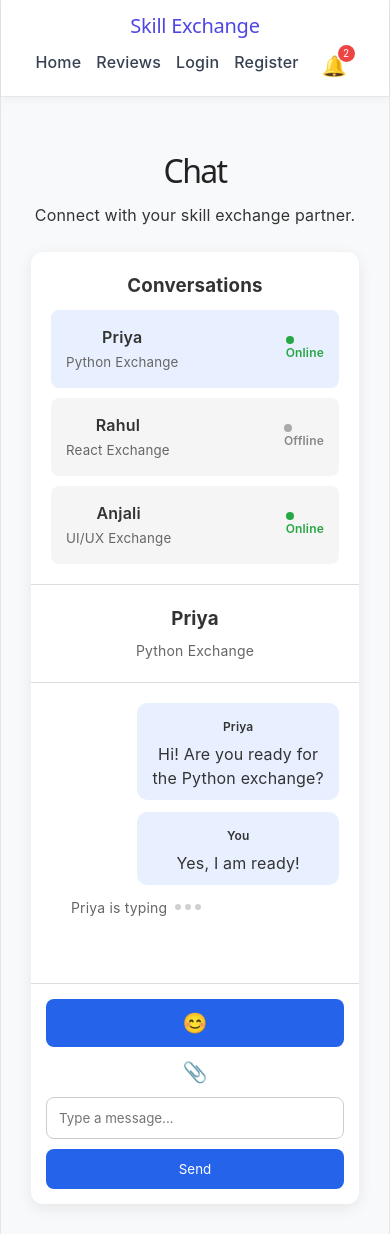
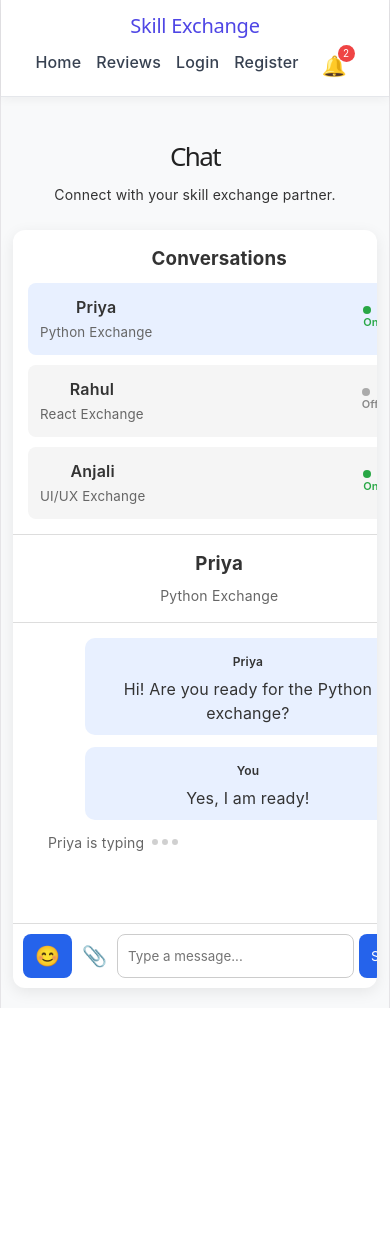
Before and after one commit to vijsanya27-afk/DEVOPS-2026-CS-E-15, a React (Vite) app: page /exchange/chat in a window 390 px wide. After the commit the page ends 1008 px from the top, so only its background shows below. Built offline with nearby package versions, Linux system fonts and the light colour scheme.

Commit message:
Complete mobile responsive frontend fixes

```diff
--- a/src/exchange/pages/Chat.css
+++ b/src/exchange/pages/Chat.css
@@ -339,3 +339,71 @@
 .loading-chat {
   line-height: 1.6;
 }
+/* Mobile responsive test */
+@media (max-width: 480px) {
+  .chat-page {
+    padding: 20px 12px;
+  }
+
+  .chat-header h1 {
+    font-size: 26px;
+  }
+
+  .chat-header p {
+    font-size: 14px;
+  }
+
+  .chat-users {
+    padding: 15px;
+  }
+
+  .chat-user {
+    padding: 12px;
+    gap: 8px;
+  }
+
+  .user-status {
+    font-size: 11px;
+  }
+
+  .chat-box-header {
+    padding: 15px;
+  }
+
+  .messages {
+    padding: 15px;
+  }
+
+  .message {
+    max-width: 85%;
+  }
+
+  .message-form {
+    flex-direction: row;
+    gap: 5px;
+    padding: 10px;
+  }
+
+  .message-form input {
+    min-width: 0;
+    padding: 10px;
+  }
+
+  .message-form button {
+    padding: 10px 12px;
+  }
+
+  .emoji-toggle,
+  .file-button {
+    padding: 0 5px;
+  }
+
+  .emoji-picker {
+    width: 200px;
+    max-width: calc(100vw - 40px);
+  }
+
+  .selected-file {
+    font-size: 12px;
+  }
+}
--- a/src/exchange/pages/ExchangeHome.css
+++ b/src/exchange/pages/ExchangeHome.css
@@ -47,3 +47,44 @@
   .exchange-card button:hover {
     background: #3730a3;
   }
+
+  @media (max-width: 768px) {
+    .exchange-home {
+      padding: 25px 15px;
+    }
+
+    .exchange-home h1 {
+      font-size: 28px;
+    }
+
+    .exchange-home > p {
+      font-size: 15px;
+    }
+
+    .exchange-card {
+      padding: 22px 18px;
+    }
+
+    .exchange-card h2 {
+      font-size: 22px;
+    }
+
+    .exchange-card button {
+      width: 100%;
+      font-size: 14px;
+    }
+  }
+
+  @media (max-width: 480px) {
+    .exchange-home {
+      padding: 20px 12px;
+    }
+
+    .exchange-home h1 {
+      font-size: 25px;
+    }
+
+    .exchange-card {
+      padding: 20px 15px;
+    }
+  }
--- a/src/pages/SessionScheduling.css
+++ b/src/pages/SessionScheduling.css
@@ -93,4 +93,29 @@
       grid-template-columns: 1fr;
       gap: 0;
     }
+    .session-page {
+      padding: 25px 12px;
+    }
+
+    .session-card {
+      padding: 22px 16px;
+      border-radius: 10px;
+    }
+
+    .session-card h1 {
+      font-size: 26px;
+    }
+
+    .session-subtitle {
+      font-size: 14px;
+    }
+
+    .form-group input,
+    .form-group textarea {
+      font-size: 14px;
+    }
+
+    .schedule-button {
+      font-size: 15px;
+    }
   }
```
